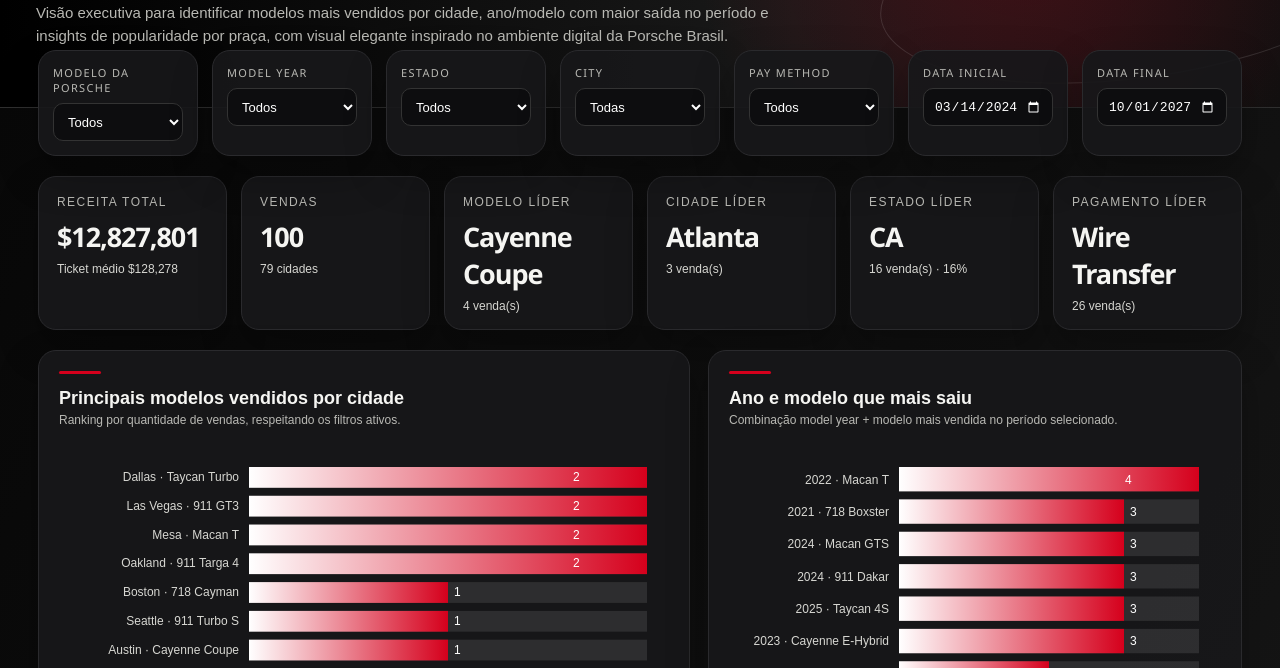
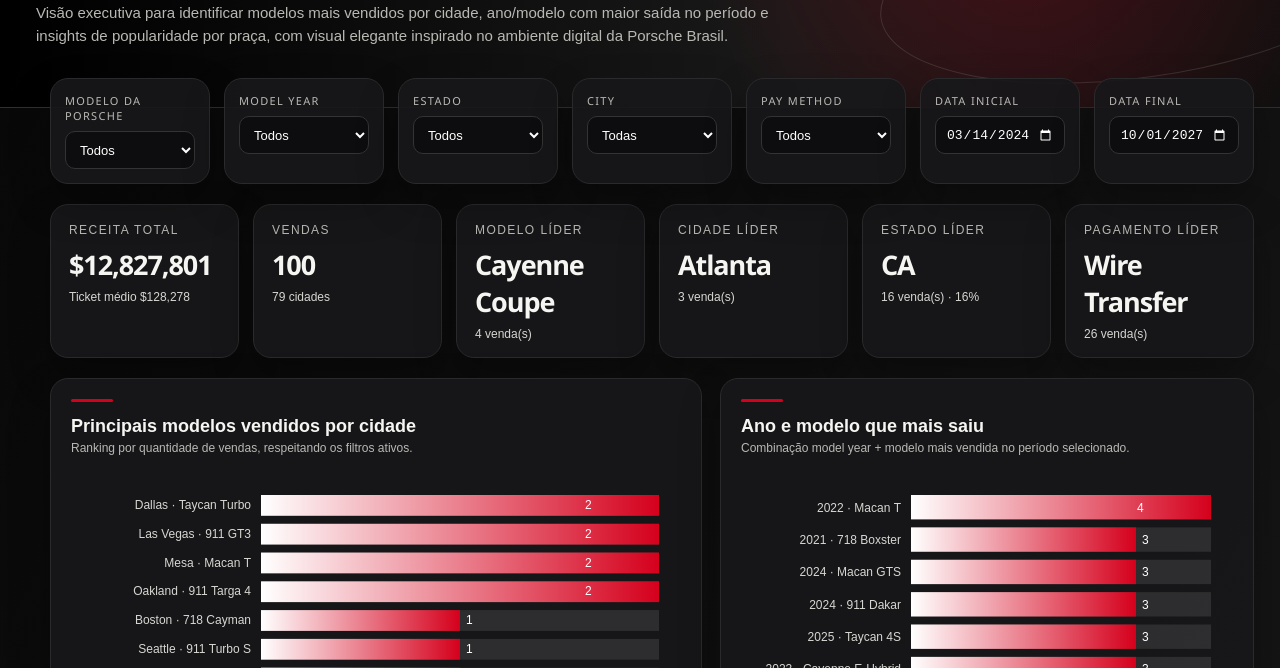
Before and after one commit to gabrielanbueno/dashboard_porsche, a plain HTML site: page index.html in a window 1280 px wide. Shown: the part 132-800 px from the top of the page. Drawn offline with Linux system fonts and the light colour scheme.

Commit message:
Ajusta o layout dos filtros, removendo margens e alterando o espaçamento

```diff
--- a/css/style.css
+++ b/css/style.css
@@ -76,10 +76,12 @@
 .filters {
   display: grid;
   grid-template-columns: repeat(7, minmax(120px, 1fr));
-  gap: 14px;
+  gap: 0px;
   margin-top: -58px;
   position: relative;
   z-index: 2;
+  width: fit-content;
+  justify-content: start;
 }
 .filter-card,
 .kpi,
@@ -87,10 +89,10 @@
   background: rgba(23, 23, 25, 0.92);
   border: 1px solid var(--line);
   box-shadow: 0 18px 40px rgba(0, 0, 0, 0.28);
-  border-radius: 18px;
+  border-radius: 0px;
 }
 .filter-card {
-  padding: 14px;
+  padding: 0px;
 }
 .filter-card label {
   display: block;
--- a/index.html
+++ b/index.html
@@ -85,16 +85,19 @@
       .responsive-container {
         width: min(1240px, 100%);
         max-width: 1240px;
-        margin: 0 auto;
+        margin-left: 32px;
+        margin-right: auto;
         padding: 0 18px;
       }
       .filters {
         display: grid;
-        grid-template-columns: repeat(7, minmax(120px, 1fr));
+        grid-template-columns: repeat(7, minmax(121px, 1fr));
         gap: 14px;
-        margin-top: -58px;
+        margin-top: -30px;
         position: relative;
         z-index: 2;
+        width: fit-content;
+        justify-content: start;
       }
       .filter-card,
       .kpi,
```
